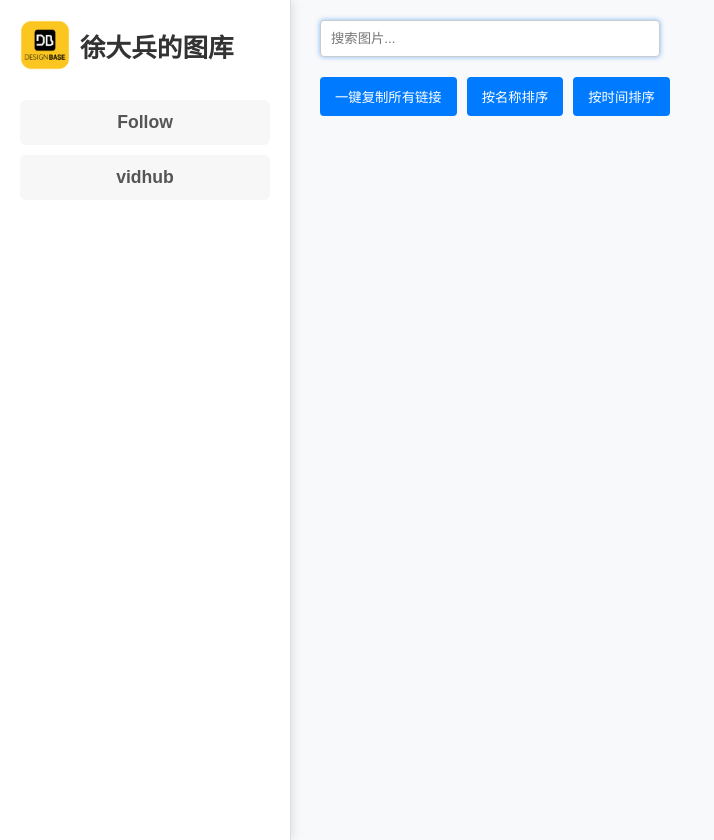
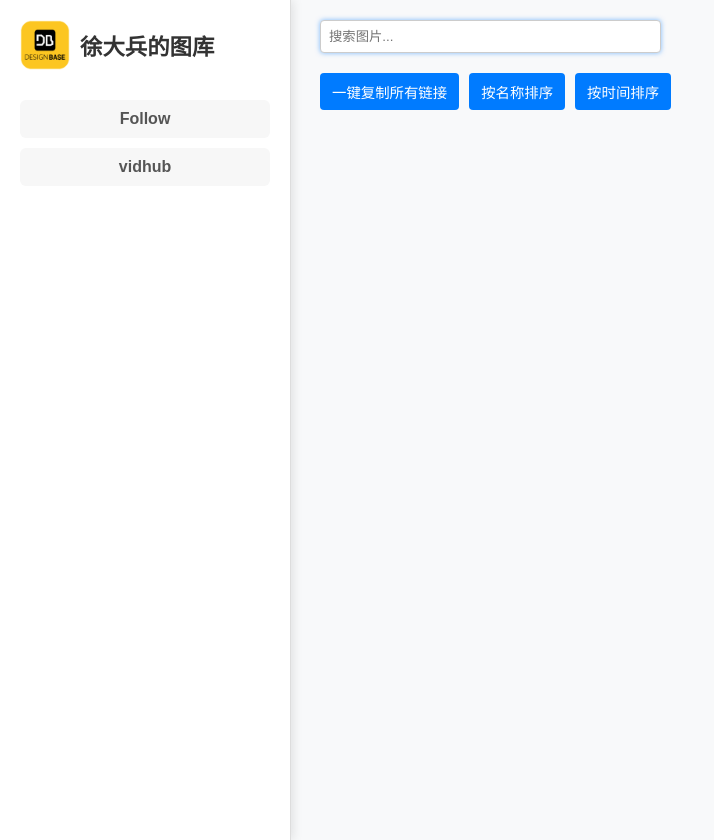
Before and after one commit to xbrooke/my-img, a plain HTML site: page index.html in a window 1280 px wide. Shown: the whole page, without its empty margins (0-714 px from the left). Drawn offline with Linux system fonts and the light colour scheme.

Commit message:
加入新功能和优化界面

```diff
--- a/index.html
+++ b/index.html
@@ -35,18 +35,18 @@
             margin-right: 10px;
         }
         .sidebar h1 {
-            font-size: 1.6em;
+            font-size: 1.4em; /* 调整标题大小 */
             color: #333;
             margin: 0;
         }
         .sidebar h2 {
             cursor: pointer;
             margin: 10px 0;
-            padding: 12px;
+            padding: 10px; /* 调整按钮内边距 */
             border-radius: 6px;
             transition: background-color 0.3s, transform 0.3s, color 0.3s;
             text-align: center;
-            font-size: 1.1em;
+            font-size: 1em; /* 调整按钮字体大小 */
             color: #555;
             font-weight: bold;
             background-color: #f7f7f7;
@@ -70,7 +70,7 @@
         }
         #searchInput {
             flex: 1;
-            padding: 10px;
+            padding: 8px; /* 调整搜索框内边距 */
             border: 1px solid #ccc;
             border-radius: 4px;
             margin-right: 10px;
@@ -88,13 +88,14 @@
             gap: 10px;
         }
         .sort-buttons button {
-            padding: 10px 15px;
+            padding: 8px 12px; /* 调整按钮内边距 */
             border: none;
             border-radius: 4px;
             background-color: #007bff;
             color: white;
             cursor: pointer;
             transition: background-color 0.3s, transform 0.3s;
+            font-size: 0.9em; /* 调整按钮字体大小 */
         }
         .sort-buttons button:hover {
             background-color: #0056b3;
@@ -123,7 +124,7 @@
         .image-name {
             text-align: center;
             margin-top: 5px;
-            font-size: 0.9em;
+            font-size: 0.8em; /* 调整图片名称字体大小 */
             color: #333;
         }
         .modal {
@@ -156,13 +157,13 @@
             top: 50%;
             left: 50%;
             transform: translate(-50%, -50%);
-            font-size: 1.5em;
+            font-size: 1.2em; /* 调整加载文字大小 */
             color: #333;
         }
         .no-images {
             display: none;
             text-align: center;
-            font-size: 1.2em;
+            font-size: 1em; /* 调整没有图片提示大小 */
             color: #999;
         }
     </style>
```
